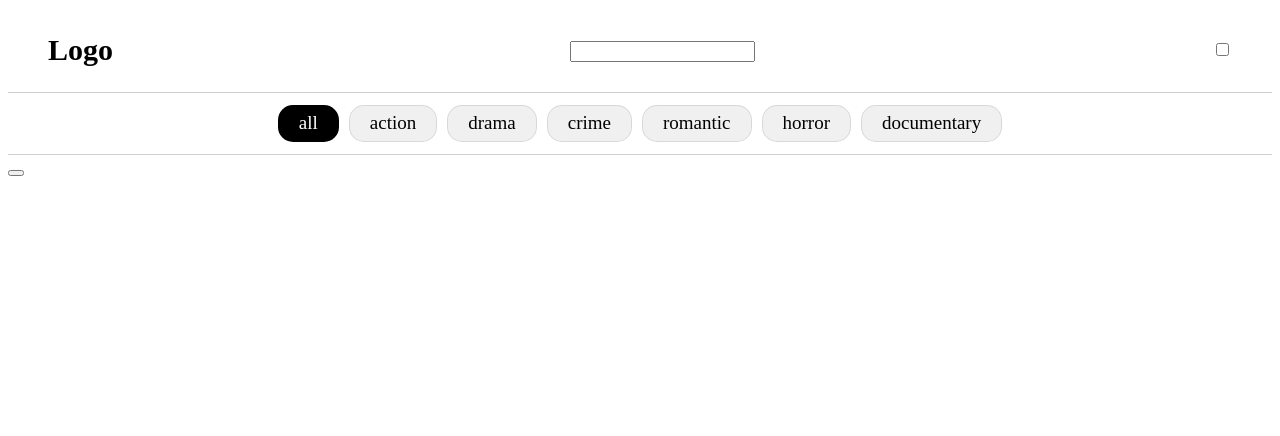
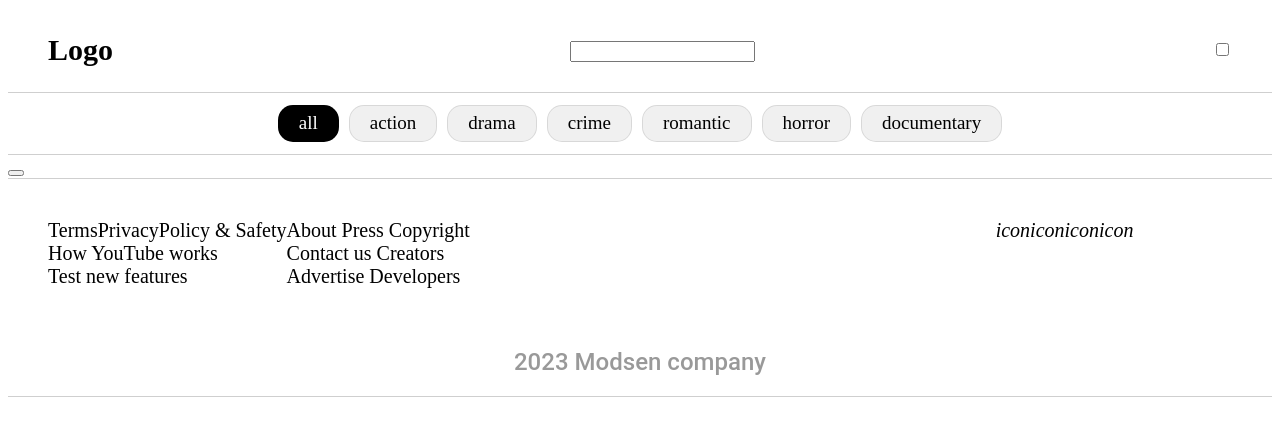
Before and after one commit to foxnorth228/movies-searcher, a React app: page / in a window 1280 px wide. Shown: the top 436 px of the page. Built offline with nearby package versions, Linux system fonts and the light colour scheme.

Commit message:
feat: implement footer view

```diff
--- a/src/layouts/footer/index.tsx
+++ b/src/layouts/footer/index.tsx
@@ -2,7 +2,29 @@ import React from 'react';
 import './style.css';
 
 const Footer = () => {
-  return <footer></footer>;
+  return (
+    <footer className="footer">
+      <section className="footer__container">
+        <article className="footer__textBlock_first">
+          <p>TermsPrivacyPolicy & Safety</p>
+          <p>How YouTube works</p>
+          <p>Test new features</p>
+        </article>
+        <article className="footer__textBlock_second">
+          <p>About Press Copyright</p>
+          <p>Contact us Creators</p>
+          <p>Advertise Developers</p>
+        </article>
+        <article className="footer__icons">
+          <i>icon</i>
+          <i>icon</i>
+          <i>icon</i>
+          <i>icon</i>
+        </article>
+      </section>
+      <h2 className='footer__title'>2023 Modsen company</h2>
+    </footer>
+  );
 };
 
 export default Footer;
--- a/src/layouts/footer/style.css
+++ b/src/layouts/footer/style.css
@@ -0,0 +1,31 @@
+.footer {
+    border-top: 1px solid rgba(0, 0, 0, 0.19);
+    border-bottom: 1px solid rgba(0, 0, 0, 0.19);
+}
+
+.footer__container {
+    display: grid;
+    padding: 2rem;
+    grid-template-columns: repeat(5, minmax(max-content, 1fr));
+    grid-template-rows: 1fr;
+}
+
+.footer__textBlock_first > p {
+    margin: 0;
+}
+
+.footer__textBlock_second> p {
+    margin: 0;
+}
+
+.footer__icons {
+    grid-column: 5 / span 1;
+}
+
+.footer__title {
+    text-align: center;
+    color: rgba(0, 0, 0, 0.40);
+    font-size: 1.2rem;
+    font-family: 'Roboto', serif;
+    font-weight: 500;
+}
```
